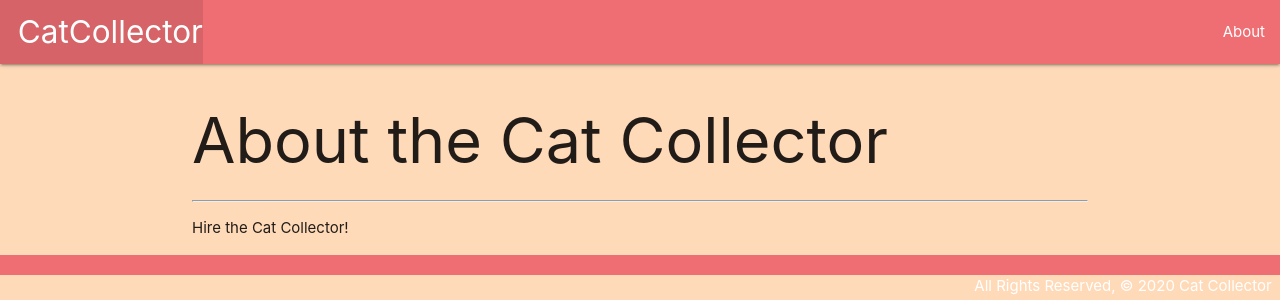
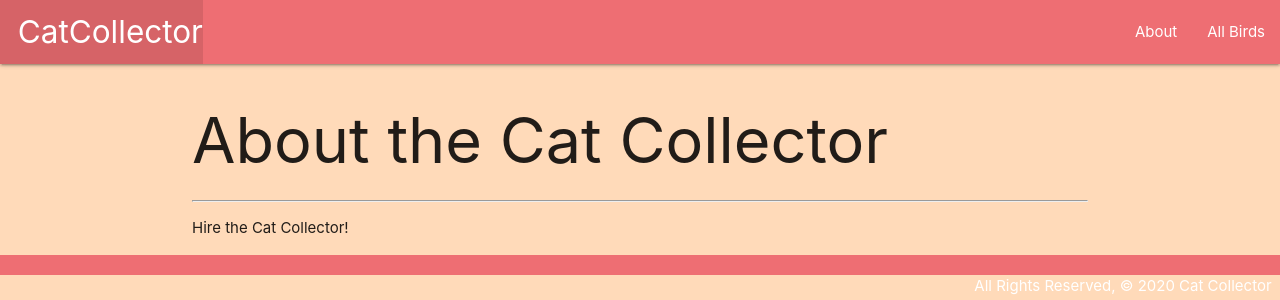
Before and after one commit to BlueCadet-3/birdcollector, a Django app: page /about/ in a window 1280 px wide. Shown: the top 300 px of the page. Run offline with Django 3.2, Linux system fonts and the light colour scheme.

Commit message:
create birds index

```diff
--- a/main_app/templates/base.html
+++ b/main_app/templates/base.html
@@ -19,6 +19,7 @@
         </ul>
         <ul class="right">
           <li><a href="/about">About</a></li>
+          <li><a href="/birds">All Birds</a></li>
         </ul>
       </div>
     </nav>
--- a/main_app/urls.py
+++ b/main_app/urls.py
@@ -4,4 +4,5 @@ from . import views
 urlpatterns = [
   path('', views.home, name='home'),
   path('about/', views.about, name='about'),
+  path('birds/', views.birds_index, name='index'),
 ]
--- a/main_app/views.py
+++ b/main_app/views.py
@@ -7,3 +7,6 @@ def home(request):
 
 def about(request):
   return render(request, 'about.html')
+
+def birds_index(request):
+  return render(request, 'birds/index.html', { 'birds': birds })
```
